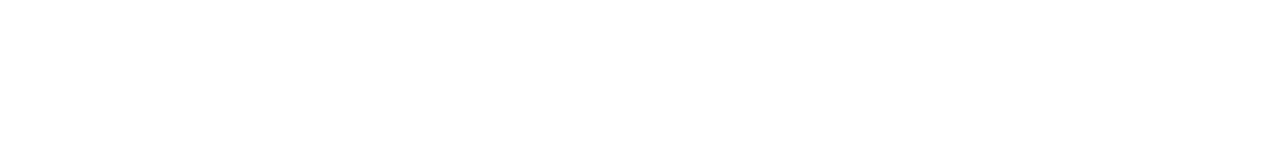
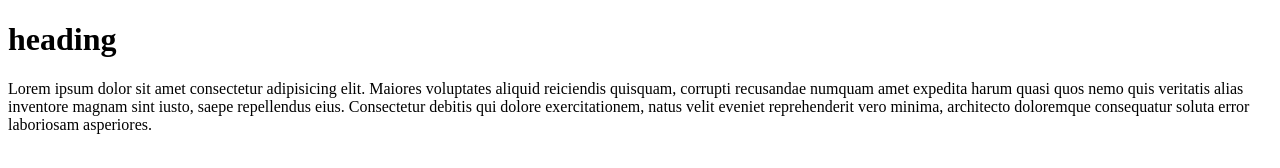
Before and after one commit to hitesh8302/demo, a plain HTML site: page index.html in a window 1280 px wide. Drawn offline with Linux system fonts and the light colour scheme.

Commit message:
add new files

```diff
--- a/index.html
+++ b/index.html
@@ -6,6 +6,7 @@
     <title>sample page</title>
 </head>
 <body>
-
+    <h1>heading</h1>
+    <p>Lorem ipsum dolor sit amet consectetur adipisicing elit. Maiores voluptates aliquid reiciendis quisquam, corrupti recusandae numquam amet expedita harum quasi quos nemo quis veritatis alias inventore magnam sint iusto, saepe repellendus eius. Consectetur debitis qui dolore exercitationem, natus velit eveniet reprehenderit vero minima, architecto doloremque consequatur soluta error laboriosam asperiores.</p>
 </body>
 </html>
```
Also changed, not shown: style.css (added).
